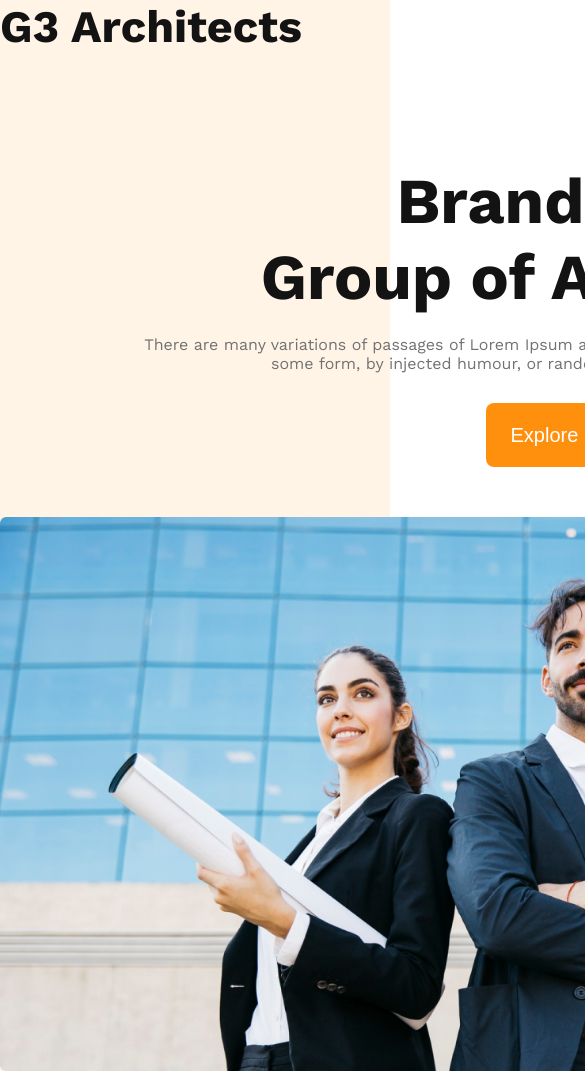
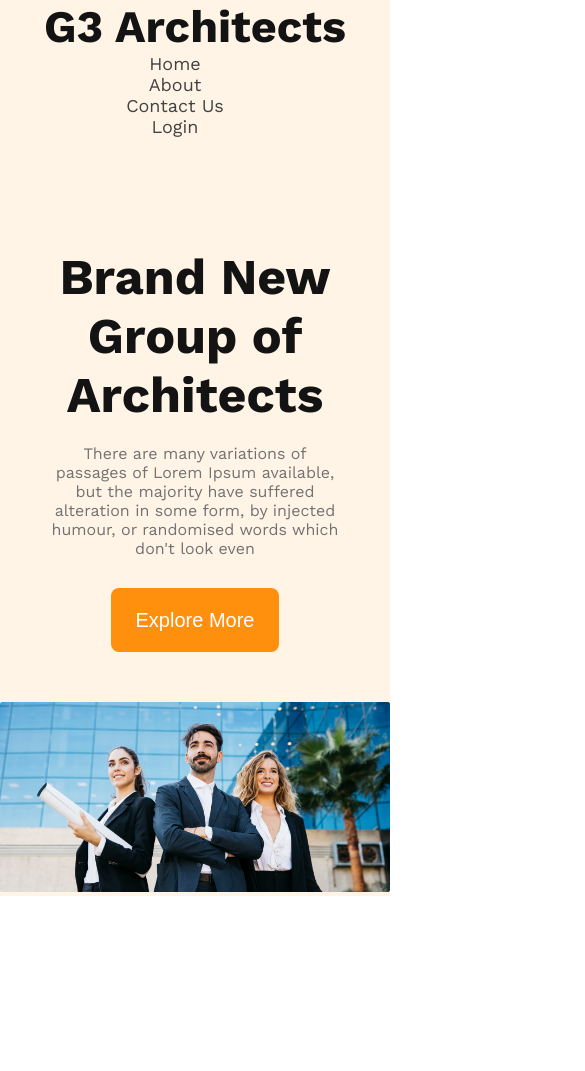
Before and after one commit to habibur-pro/G3-Architects, a plain HTML site: page index.html in a window 390 px wide. Shown: the top 1071 px of the page, 585 px wide, since content can reach past the window. After the commit the page ends 896 px from the top, so only its background shows below. Drawn offline with nearby package versions, Linux system fonts and the light colour scheme.

Commit message:
mobile responsive done header

```diff
--- a/index.html
+++ b/index.html
@@ -12,6 +12,8 @@
     <link href="https://fonts.googleapis.com/css2?family=Work+Sans:wght@400;700&display=swap" rel="stylesheet">
     <!-- css stylesheet -->
     <link rel="stylesheet" href="styles/style.css">
+    <!-- Responsive css styles -->
+    <link rel="stylesheet" href="styles/responsive.css">
 </head>
 <body>
     <!-- start header  -->
--- /dev/null
+++ b/styles/responsive.css
@@ -0,0 +1,18 @@
+@media screen and (max-width:576px) {
+    .container{
+        width: 100%;
+    }
+    nav,nav ul{
+        flex-direction: column;
+        text-align: center;
+    }
+
+    .banner-title{
+        font-size: 50px;
+        line-break: none;
+        text-align: center;
+    }
+    nav{
+        /* display: none; */
+    }
+}
--- a/styles/style.css
+++ b/styles/style.css
@@ -76,5 +76,5 @@ nav ul li:hover{
  }
  .banner-img{
     width: 100%;
-    padding-bottom: 45px;
+    padding-bottom: 45pxit;
  }
```
